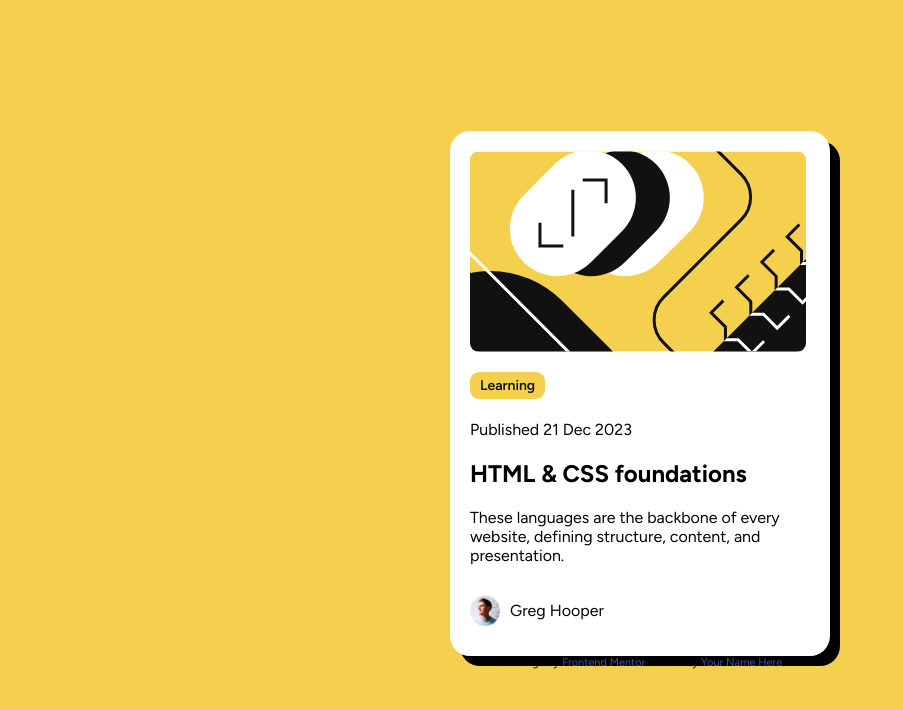
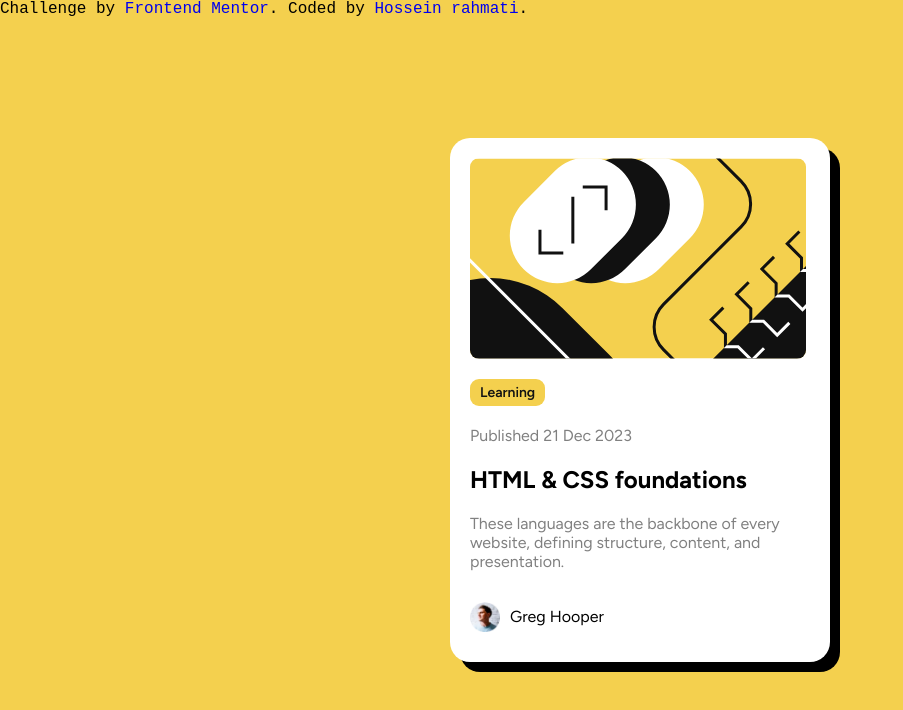
Before and after one commit to hossein-frontend/3-Blog-preview-card-----frontendMentor, a plain HTML site: page index.html in a window 1280 px wide. Shown: the whole page, without its empty margins (0-903 px from the left). Drawn offline with Linux system fonts and the light colour scheme.

Commit message:
fix color

```diff
--- a/index.html
+++ b/index.html
@@ -14,22 +14,12 @@
 
     <title>Frontend Mentor | Blog preview card</title>
     <link rel="stylesheet" href="style.css" />
-    <!-- Feel free to remove these styles or customise in your own stylesheet 👍 -->
-    <style>
-      .attribution {
-        font-size: 11px;
-        text-align: center;
-      }
-      .attribution a {
-        color: hsl(228, 45%, 44%);
-      }
-    </style>
   </head>
   <body>
     <div class="card">
       <img src="assets/images/illustration-article.svg" alt="" />
       <a class="card__tag" href="#">Learning</a>
-      <p>Published 21 Dec 2023</p>
+      <p class="card__date">Published 21 Dec 2023</p>
       <h2>HTML & CSS foundations</h2>
       <p>
         These languages are the backbone of every website, defining structure,
@@ -45,7 +35,8 @@
       Challenge by
       <a href="https://www.frontendmentor.io?ref=challenge" target="_blank"
         >Frontend Mentor</a
-      >. Coded by <a href="#">Your Name Here</a>.
+      >. Coded by
+      <a href="https://github.com/hossein-frontend">Hossein rahmati</a>.
     </div>
   </body>
 </html>
--- a/style.css
+++ b/style.css
@@ -78,3 +78,13 @@ body {
 .card__author > img {
   width: 30px;
 }
+.card__date {
+  color: var(--grey);
+}
+p {
+  color: var(--grey);
+}
+.attribution {
+  position: absolute;
+  font-family: "Courier New", Courier, monospace;
+}
```
Also changed, not shown: 1 other file.
